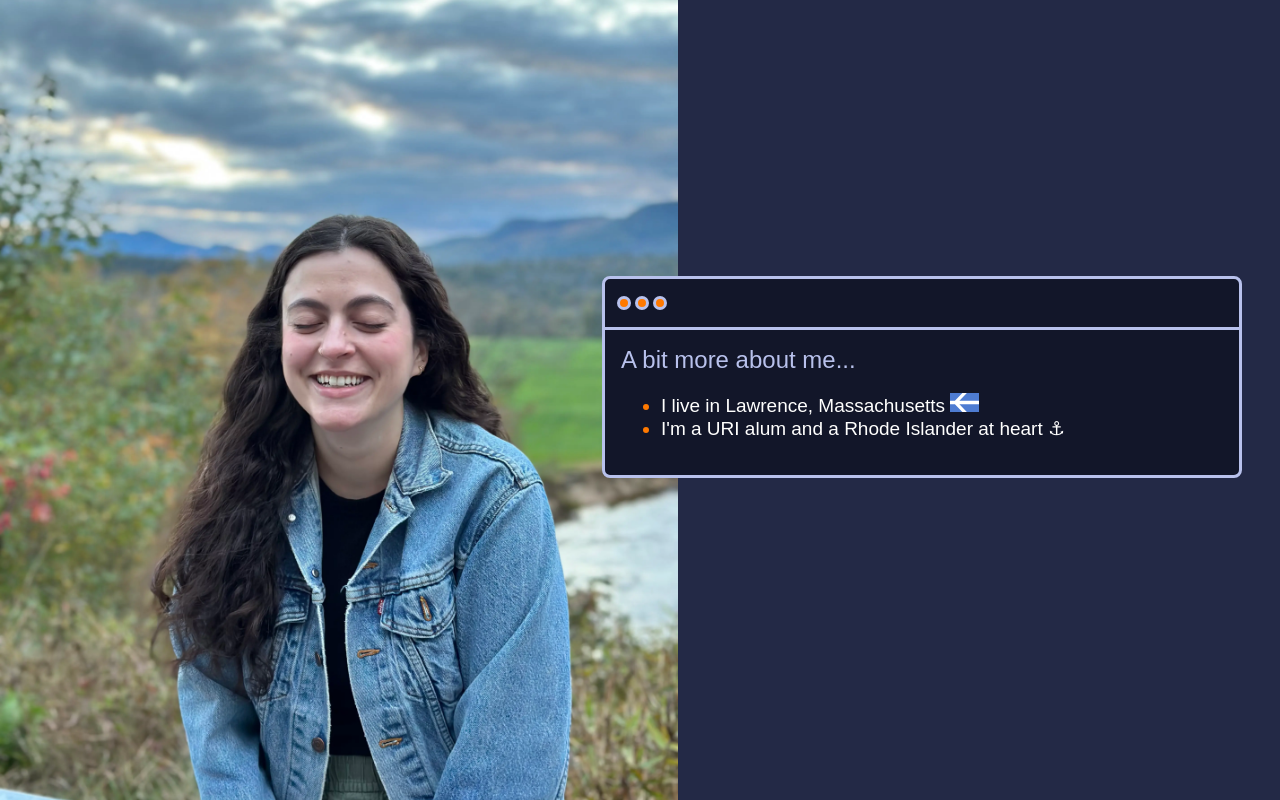
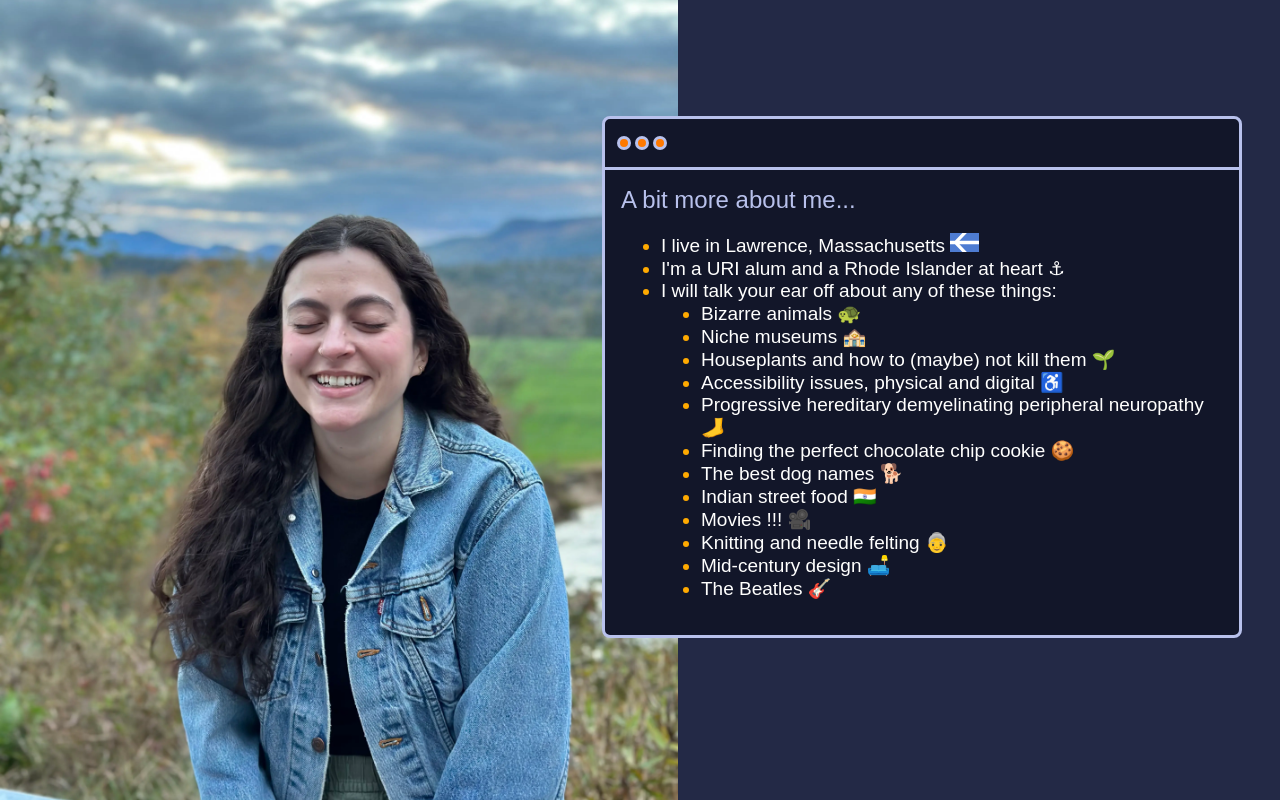
Before and after one commit to aafmisra/aafmisra.github.io, an Astro site: page /about in a window 1280 px wide. Shown: the part 2394-3194 px from the top of the page. Built offline with nearby package versions, Linux system fonts and the light colour scheme; Astro itself is replaced by a stand-in of ours; a web font is replaced by a local one.

Commit message:
Update about.astro

```diff
--- a/src/pages/about.astro
+++ b/src/pages/about.astro
@@ -33,7 +33,7 @@ import DoodleCard from '../components/doodles/DoodleCard.astro';
       <h2 id="fiber-art">I'm a self-taught fiber artist</h2>
 
       <p>
-        Knitting and needlefelting are some of my favorite ways to pass the time. Making things for people is my love language, and felted pet portraits and nursery mobiles are my favorite things to make. <a href="mailto:aafmisra@gmail.com">Send me an email</a> if you'd like to commission something!
+        Knitting and needlefelting are some of my favorite ways to pass the time. Making things for people is my love language, and felted pet portraits and nursery mobiles are my favorite things to make. Check out my (rarely updated) <a href="https://www.instagram.com/heartfelt_fiber_art">instagram account</a>, and DM me there or <a href="mailto:aafmisra@gmail.com">send me an email</a> if you'd like to commission something!
       </p>
     </DoodleCard>
 
@@ -48,6 +48,22 @@ import DoodleCard from '../components/doodles/DoodleCard.astro';
       <ul>
         <li>I live in Lawrence, Massachusetts <img src="/lawrence-flag.svg" alt="Flag of Lawrence, Massachusetts. It has a light blue background and three intersecting white lines representing the convergence of the Merrimack, Shawsheen, and Spicket rivers." /></li>
         <li>I'm a URI alum and a Rhode Islander at heart ⚓︎</li>
+        <li>I will talk your ear off about any of these things:
+          <ul>
+            <li>Bizarre animals 🐢</li>
+            <li>Niche museums 🏤</li>
+            <li>Houseplants and how to (maybe) not kill them 🌱</li>
+            <li>Accessibility issues, physical and digital ♿️</li>
+            <li>Progressive hereditary demyelinating peripheral neuropathy 🦶</li>
+            <li>Finding the perfect chocolate chip cookie 🍪</li>
+            <li>The best dog names 🐕</li>
+            <li>Indian street food 🇮🇳</li>
+            <li>Movies !!! 🎥</li>
+            <li>Knitting and needle felting 👵</li>
+            <li>Mid-century design 🛋️</li>
+            <li>The Beatles 🎸</li>
+          </ul>
+        </li>
       </ul>
     </DoodleCard>
 
@@ -97,7 +113,7 @@ import DoodleCard from '../components/doodles/DoodleCard.astro';
   div.single-photo {
     display: grid;
 		grid-template-columns: 1fr 4rem 1fr;
-    grid-template-rows: 2rem 1fr auto 1fr 2rem; /* add set-size buffers at top and bottom so div can grow without touching top and bottom edges of container - 1fr sections shrink as needed */
+    grid-template-rows: 2rem 1fr auto 1fr 2rem; /* add set-size vertical buffers so div can grow without touching vertical edges of container - 1fr sections shrink as needed and keep div centered */
 	}
   :global(main.about > div.single-photo div.wrapper) {
     grid-row: 3 / span 1;
@@ -124,7 +140,7 @@ import DoodleCard from '../components/doodles/DoodleCard.astro';
     list-style: disc;
   }
   li::marker {
-    color: var(--highlight-color-);
+    color: var(--highlight-color);
   }
 
   li > img {
```
